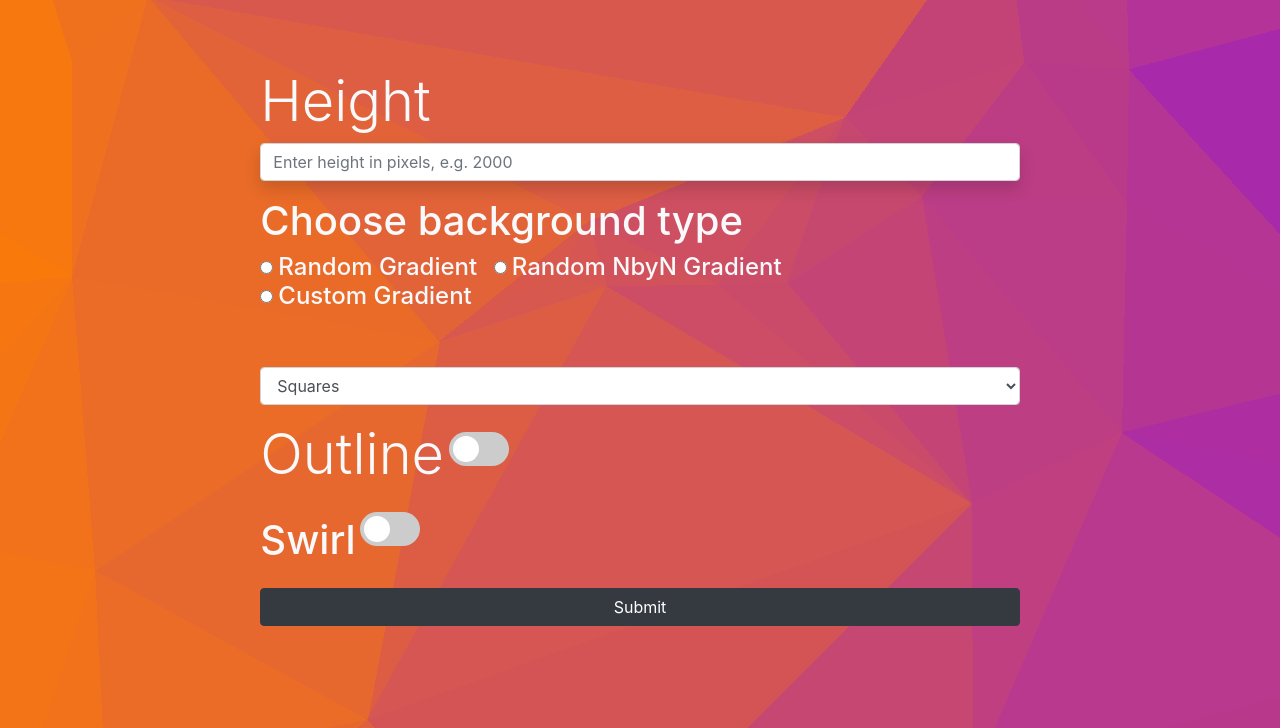
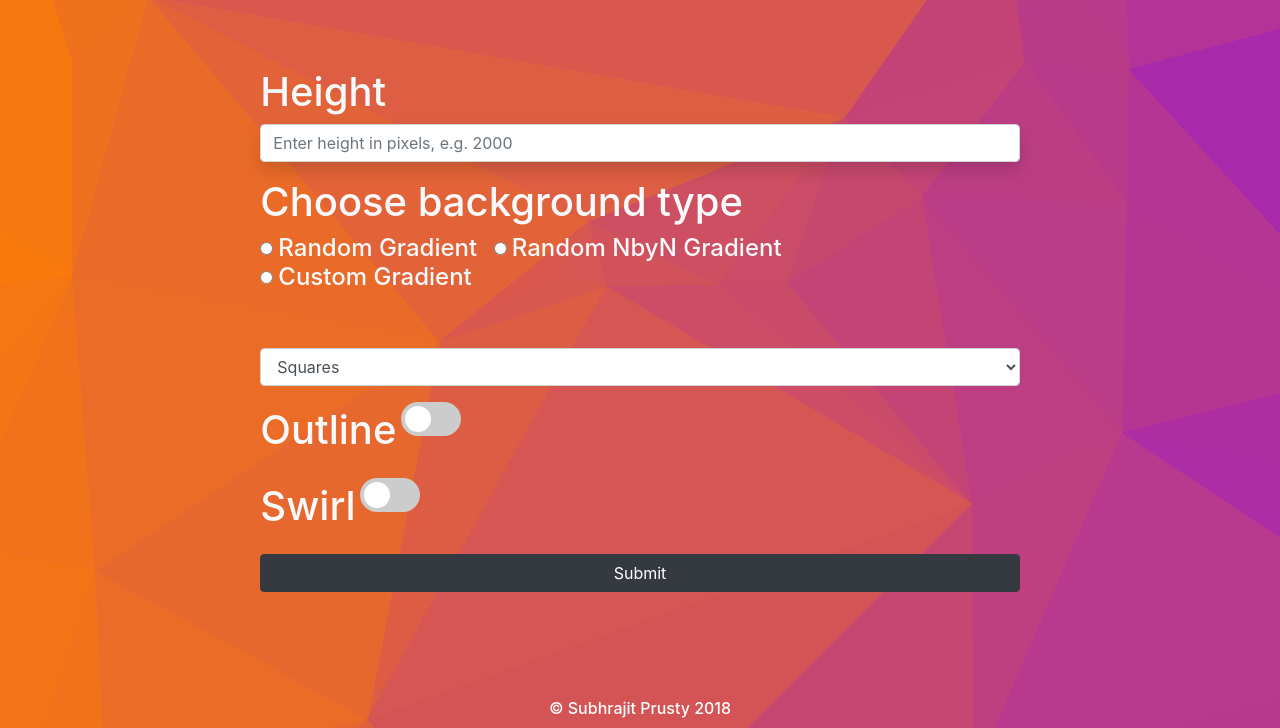
Before and after one commit to SubhrajitPrusty/wallgen, a Flask app: page /shape in a window 1280 px wide. Shown: the part 56-784 px from the top of the page. Run offline with Flask 2, Linux system fonts and the light colour scheme; some libraries are stand-ins or nearby versions.

Commit message:
uniform text size in shape page

```diff
--- a/templates/shape.html
+++ b/templates/shape.html
@@ -6,7 +6,7 @@
 	<div class="jumbotron bg-transparent">
 		<form action="/shape" method="POST">
 			<div class="form-group">
-				<label for="Height" class="display-4 text-light">Height</label>
+				<label for="Height" class="h1 text-light">Height</label>
 				<input class="form-control form-control shadow" type="number" placeholder="Enter height in pixels, e.g. 2000" name="side" min="100" max="5000" required>
 			</div>
 
@@ -57,7 +57,7 @@
 
 
 			<div class="form-group">
-					<label class="display-4 text-light inline-block" for="Outline">Outline</label>
+					<label class="h1 text-light inline-block" for="Outline">Outline</label>
 					<label class="switch">
 						<input class="mx-2 inline-block" name="outline" type="checkbox">
 						<span class="slider round"></span>
```
